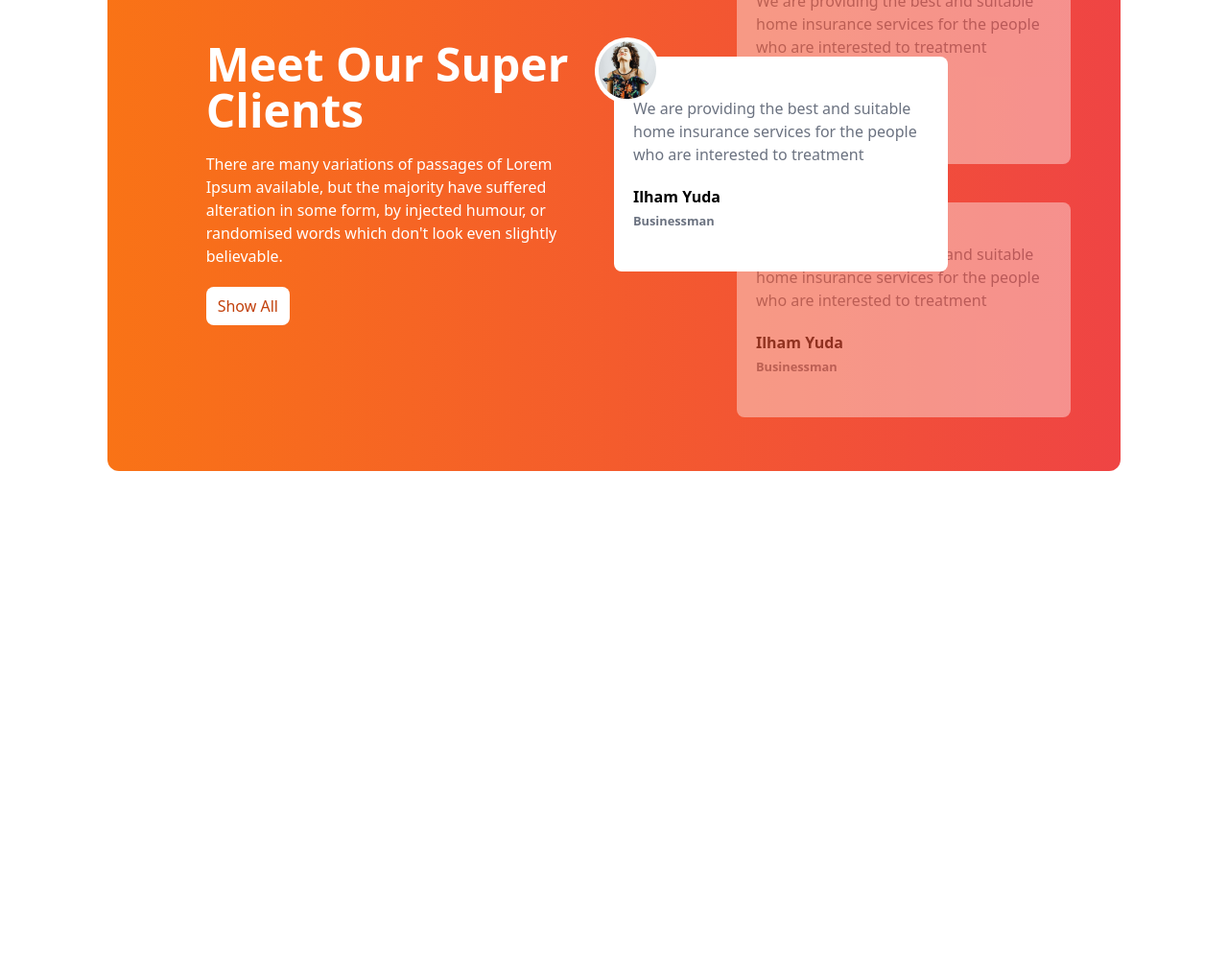
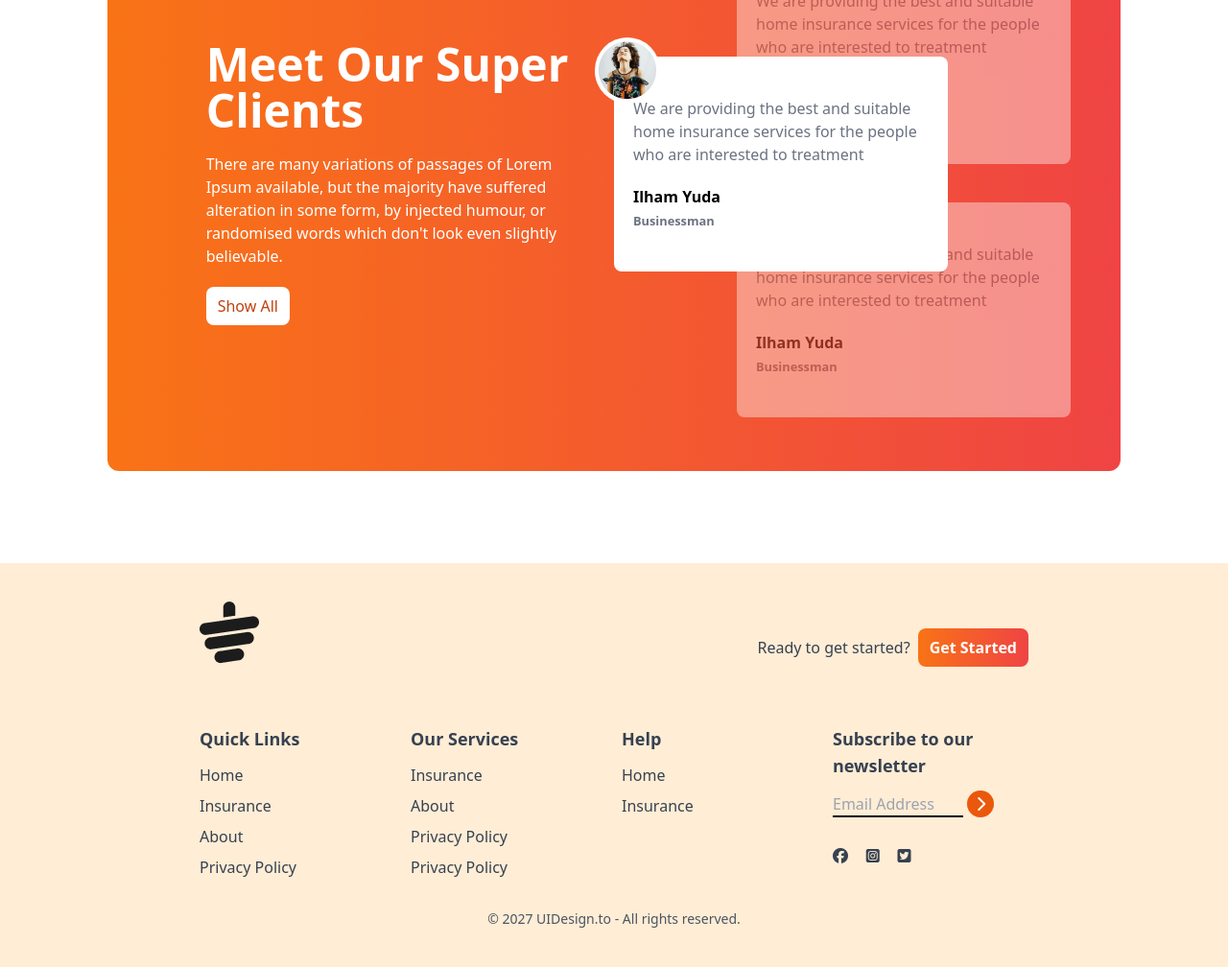
Before and after one commit to zasimmallick/tea-house-with-tailwind, a plain HTML site: page index.html in a window 1280 px wide. Shown: the part 1953-2961 px from the top of the page at 96% size. Before the commit the page ends 2540 px from the top, so only its background shows below. Drawn offline with nearby package versions, Linux system fonts and the light colour scheme.

Commit message:
Footer Section add

```diff
--- a/index.html
+++ b/index.html
@@ -261,5 +261,102 @@
       </section>
 
       </main>
+       <!-- Footer Section -->
+    <footer class="bg-orange-100 text-gray-700 py-10 px-4 md:px-16">
+      <div class="w-9/12 mx-auto">
+        <!-- Logo -->
+        <div class="mb-8 flex justify-between">
+          <img class="mb-8" src="./images/cup.png" alt="" />
+          <div class="flex items-center gap-2">
+            <h4>Ready to get started?</h4>
+            <button
+              class="bg-gradient-to-r from-orange-500 to-red-500 px-3 py-2 rounded-lg text-white font-bold"
+            >
+              Get Started
+            </button>
+          </div>
+        </div>
+        <!-- Links -->
+        <div class="grid grid-cols-1 md:grid-cols-2 lg:grid-cols-4 gap-4">
+          <!-- first column -->
+          <div>
+            <h3 class="font-semibold text-lg mb-3">Quick Links</h3>
+            <ul class="space-y-2">
+              <li>
+                <a class="hover:text-orange-600" href="#">Home</a>
+              </li>
+              <li>
+                <a class="hover:text-orange-600" href="#">Insurance</a>
+              </li>
+              <li>
+                <a class="hover:text-orange-600" href="#">About</a>
+              </li>
+              <li>
+                <a class="hover:text-orange-600" href="#">Privacy Policy</a>
+              </li>
+            </ul>
+          </div>
+          <!-- second column -->
+          <div>
+            <h3 class="font-semibold text-lg mb-3">Our Services</h3>
+            <ul class="space-y-2">
+              <li>
+                <a class="hover:text-orange-600" href="#">Insurance</a>
+              </li>
+              <li>
+                <a class="hover:text-orange-600" href="#">About</a>
+              </li>
+              <li>
+                <a class="hover:text-orange-600" href="#">Privacy Policy</a>
+              </li>
+              <li>
+                <a class="hover:text-orange-600" href="#">Privacy Policy</a>
+              </li>
+            </ul>
+          </div>
+          <!-- third column -->
+          <div>
+            <h3 class="font-semibold text-lg mb-3">Help</h3>
+            <ul class="space-y-2">
+              <li>
+                <a class="hover:text-orange-600" href="#">Home</a>
+              </li>
+              <li>
+                <a class="hover:text-orange-600" href="#">Insurance</a>
+              </li>
+            </ul>
+          </div>
+
+          <!-- fourth column -->
+          <div>
+            <h3 class="font-semibold text-lg mb-3">
+              Subscribe to our newsletter
+            </h3>
+            <div class="flex flex-col space-y-2">
+              <div>
+                <input
+                  placeholder="Email Address"
+                  type="text"
+                  class="bg-transparent border-b-2 border-black w-4/6"
+                />
+                <i
+                  class="fa-solid fa-chevron-right w-7 h-7 bg-orange-600 inline-flex rounded-full text-white justify-center items-center"
+                ></i>
+                <div class="flex justify-between w-2/5 mb-2 mt-8">
+                  <i class="fa-brands fa-facebook"></i>
+                  <i class="fa-brands fa-square-instagram"></i>
+                  <i class="fa-brands fa-square-twitter"></i>
+                </div>
+              </div>
+            </div>
+          </div>
+        </div>
+        <div class="text-center pt-4 mt-4">
+          <p class="text-sm text-gray-600">
+            © 2027 UIDesign.to - All rights reserved.
+          </p>
+        </div>
+      </div>
+    </footer>
 </body>
 </html>
```
